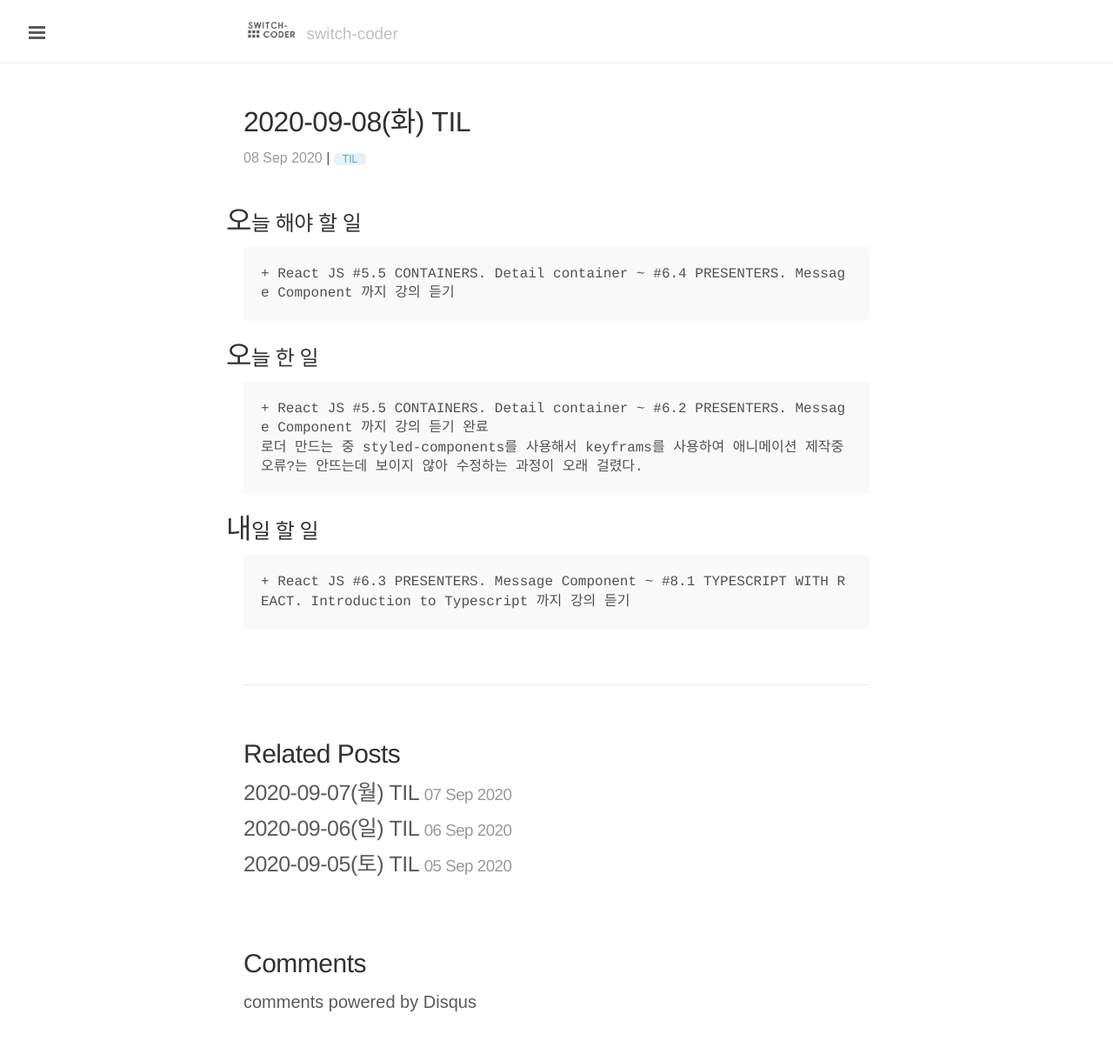
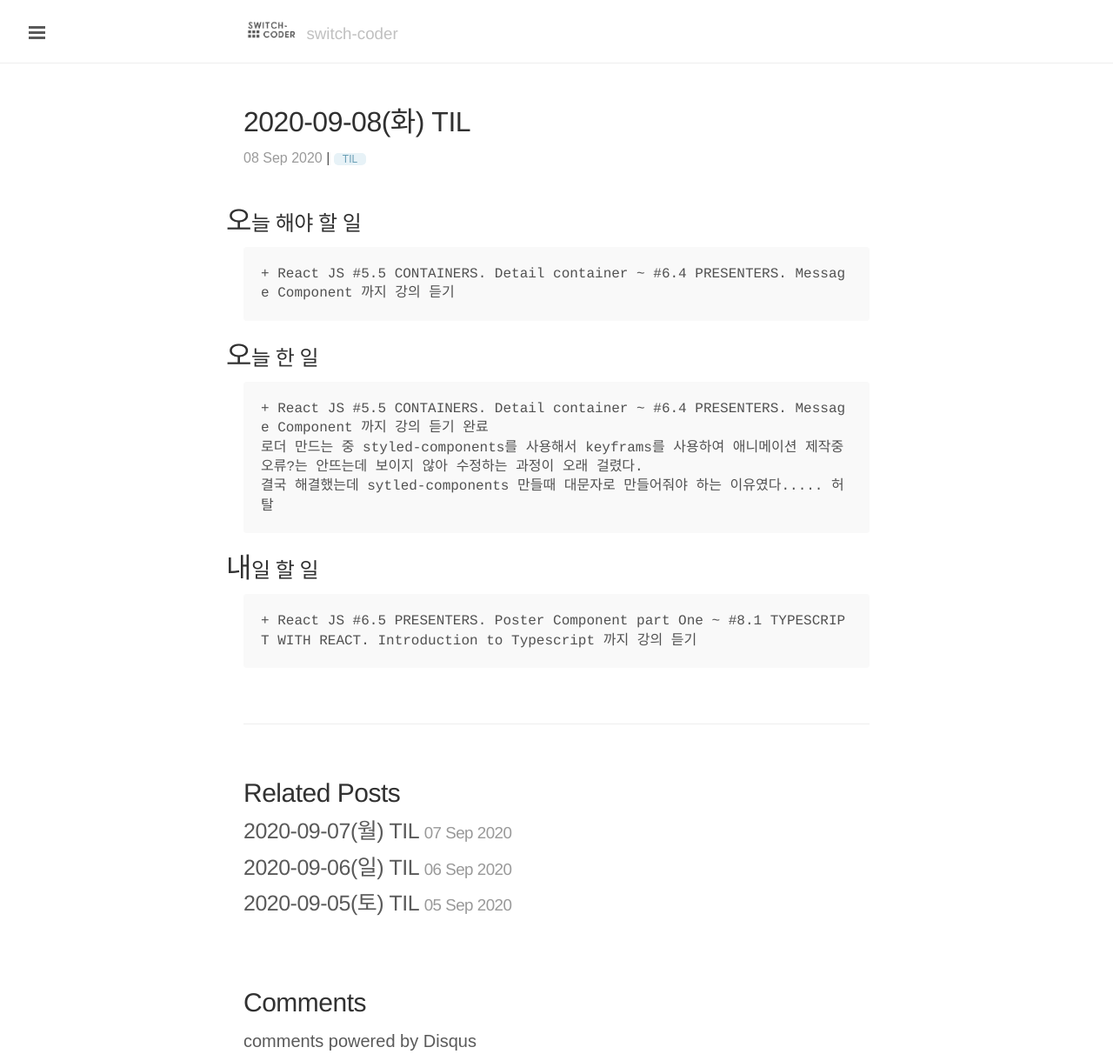
Before and after one commit to switch-coder/blog, a Jekyll site: the page built from _posts/til/2020-09-08-TIL.md, in a window 1280 px wide and 1212 px high. Shown: the whole window at 87% size. Built offline with Jekyll 4.4.1, drawn with Linux system fonts in a browser that asks for light colours; comment, search, counter and statistics services are not loaded.

Commit message:
나머지공부.... 완료

```diff
--- a/_posts/til/2020-09-08-TIL.md
+++ b/_posts/til/2020-09-08-TIL.md
@@ -12,9 +12,10 @@ tags: TIL
 
 ## 오늘 한 일
 
-    + React JS #5.5 CONTAINERS. Detail container ~ #6.2 PRESENTERS. Message Component 까지 강의 듣기 완료
+    + React JS #5.5 CONTAINERS. Detail container ~ #6.4 PRESENTERS. Message Component 까지 강의 듣기 완료
     로더 만드는 중 styled-components를 사용해서 keyframs를 사용하여 애니메이션 제작중 오류?는 안뜨는데 보이지 않아 수정하는 과정이 오래 걸렸다.
+    결국 해결했는데 sytled-components 만들때 대문자로 만들어줘야 하는 이유였다..... 허탈
 
 ## 내일 할 일
 
-    + React JS #6.3 PRESENTERS. Message Component ~ #8.1 TYPESCRIPT WITH REACT. Introduction to Typescript 까지 강의 듣기
+    + React JS #6.5 PRESENTERS. Poster Component part One ~ #8.1 TYPESCRIPT WITH REACT. Introduction to Typescript 까지 강의 듣기
```
